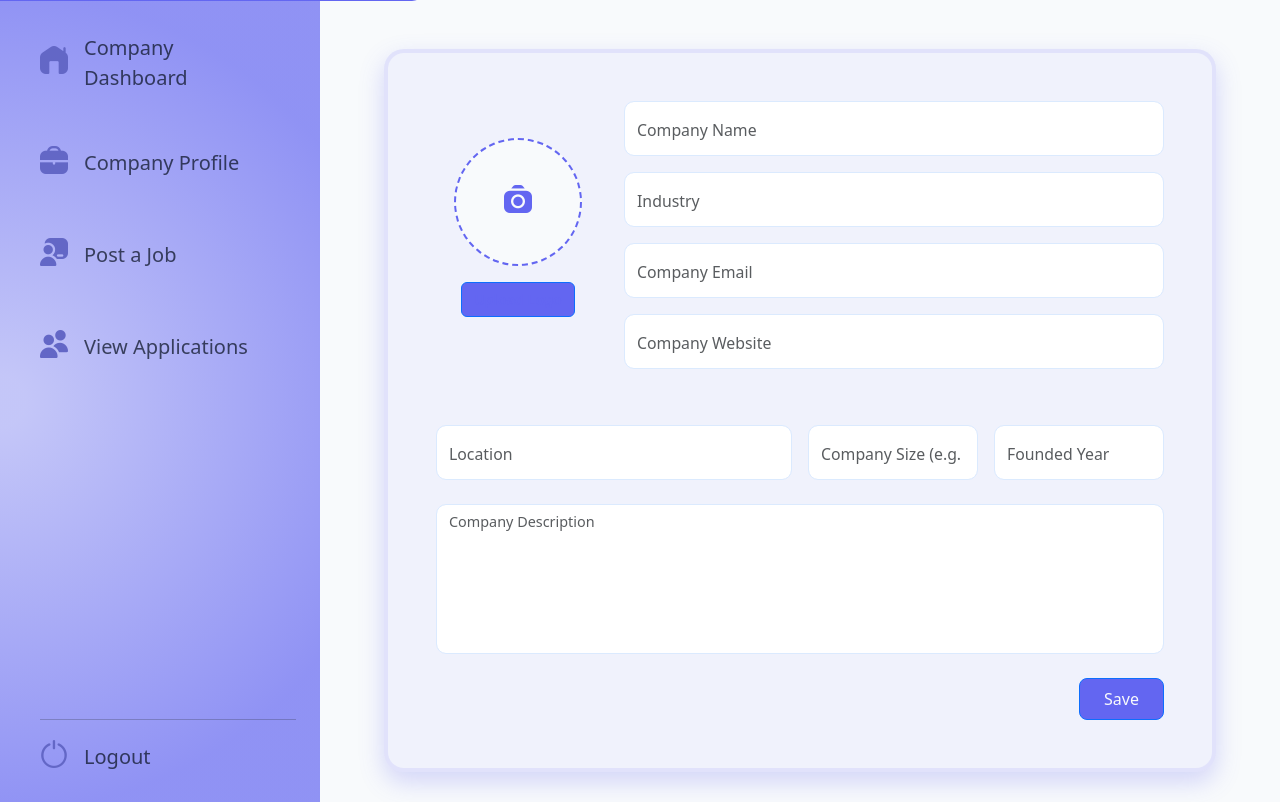
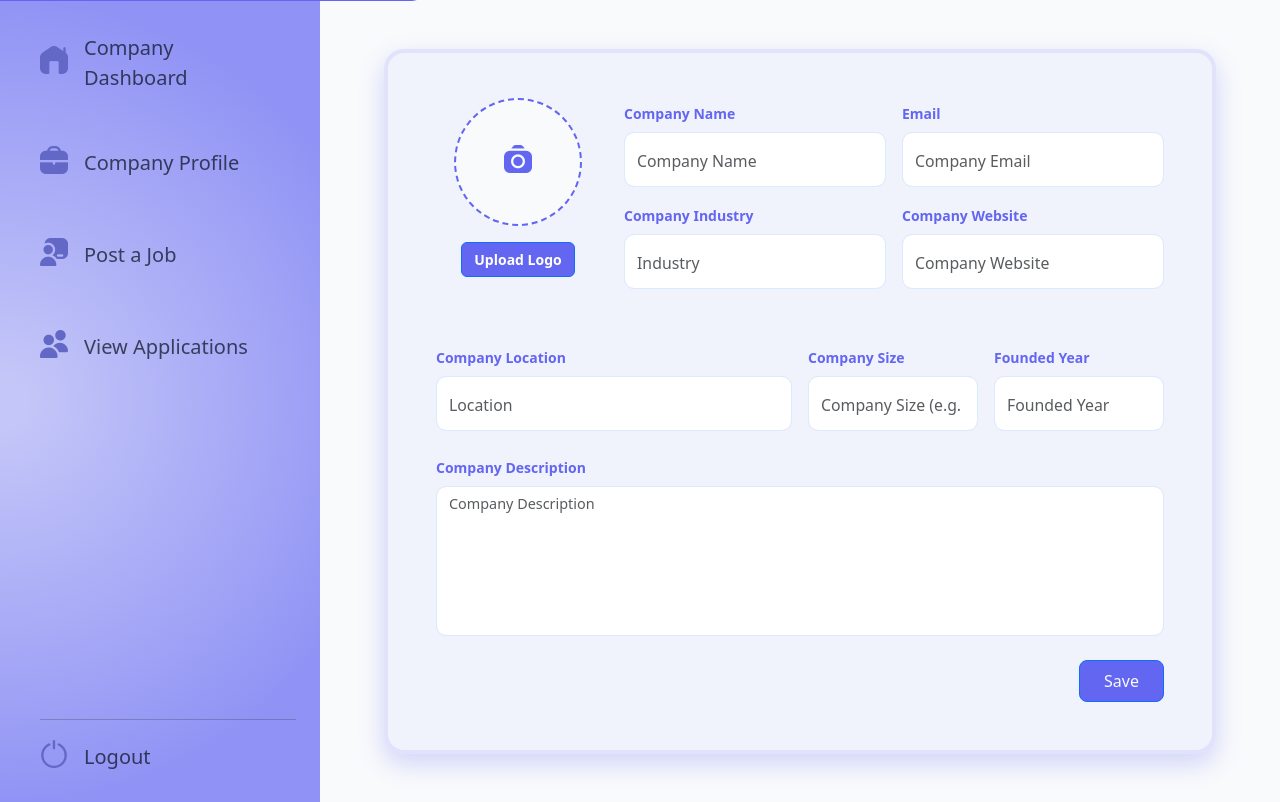
Before and after one commit to Karan-512/django-ai-recruitment-portal, a Django app: template Company/templates/profile.html in a window 1280 px wide. Shown: the part 107-909 px from the top of the page. Run offline with Django 5.2, Linux system fonts and the light colour scheme; the template is opened without the code that fills it, so the values that code supplies are empty; some libraries are stand-ins or nearby versions.

Commit message:
Updated the UI for Company Profile

```diff
--- a/Company/templates/profile.html
+++ b/Company/templates/profile.html
@@ -28,57 +28,63 @@
                     </div>
                 </div>
                 <input type="file" id="companyLogoInput" name="company_logo" class="form-control d-none">
-                <label for="companyLogoInput" class="btn btn-primary logo-upload">
+                <label for="companyLogoInput" class="btn btn-primary logo-upload" style="color: white;">
                     Upload Logo
                 </label>
             </div>
 
             <div class="col-md-9">
-                <div class="mb-3">
+                <div class="row g-3">
+                    <div class="col-12 col-lg-6 mb-3">
+                        <label>Company Name</label>
                         <input type="text" name="company_name" class="form-control" placeholder="Company Name"
                             value="{% if company.company_name %}{{ company.company_name }}{% endif %}" required>
                     </div>
-
-                <div class="mb-3">
+                    <div class="col-12 col-lg-6 mb-3">
+                        <label>Email</label>
+                        <input type="email" name="company_email" class="form-control" placeholder="Company Email"
+                            value="{% if company_email %}{{ company_email }}{% endif %}" readonly>
+                    </div>
+                </div>
+                <div class="row g-3">
+                    <div class="col-12 col-lg-6 mb-3">
+                        <label>Company Industry</label>
                         <input type="text" name="industry" class="form-control" placeholder="Industry"
                             value="{% if company.industry %}{{ company.industry }}{% endif %}">
                     </div>
-
-                <div class="mb-3">
-                    <input type="email" name="company_email" class="form-control" placeholder="Company Email"
-                        value="{% if company_email %}{{ company_email }}{% endif %}" readonly>
-                </div>
-
-                <div class="mb-3">
+                    <div class="col-12 col-lg-6 mb-3">
+                        <label>Company Website</label>
                         <input type="url" name="company_website" class="form-control" placeholder="Company Website"
                             value="{% if company.company_website %}{{ company.company_website }}{% endif %}">
+                    </div>
                 </div>
             </div>
         </div>
 
         <div class="row mt-4 g-3">
             <div class="col-md-6">
+                <label>Company Location</label>
                 <input type="text" name="location" class="form-control" placeholder="Location"
                     value="{% if company.location %}{{ company.location }}{% endif %}">
             </div>
 
             <div class="col-md-3">
+                <label>Company Size</label>
                 <input type="text" name="company_size" class="form-control" placeholder="Company Size (e.g. 50-100)"
                     value="{% if company.company_size %}{{ company.company_size }}{% endif %}">
             </div>
 
             <div class="col-md-3">
+                <label>Founded Year</label>
                 <input type="number" name="founded_year" class="form-control" placeholder="Founded Year"
                     value="{{ company.founded_year|default:'' }}">
             </div>
         </div>
-
-        <!-- Description -->
         <div class="mt-4">
-            <textarea name="description" class="form-control" rows="4" placeholder="Company Description">{% if company.description %}{{ company.description }}{% endif %}</textarea>
+            <label>Company Description</label>
+            <textarea name="description" class="form-control" rows="4"
+                placeholder="Company Description">{% if company.description %}{{ company.description }}{% endif %}</textarea>
         </div>
-
-        <!-- Submit -->
         <div class="text-end mt-4">
             <button type="submit" class="btn btn-primary px-4 py-2 rounded-3 c-save-btn">
                 Save
```
Lines whose indentation alone changed are shown as unchanged.
